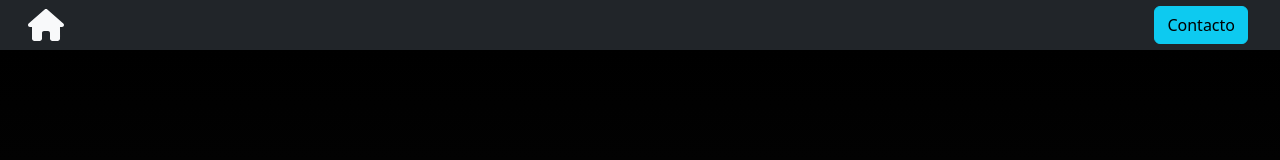
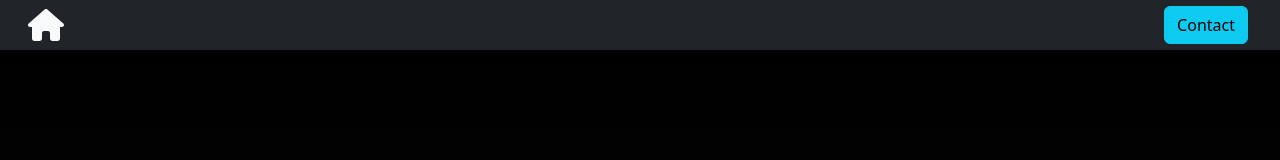
Before and after one commit to NEBUR342/portfolio, a React (Create React App) app: page / in a window 1280 px wide. Shown: the top 160 px of the page. Built offline with nearby package versions, Linux system fonts and the light colour scheme.

Commit message:
cambio rutas

```diff
--- a/src/App.js
+++ b/src/App.js
@@ -22,14 +22,14 @@ const Header = () => (
       <div className="row align-items-center justify-content-between mx-1 h-100">
         <div className="col">
           <h2 className="my-auto">
-            <Link to="/portfolio" className="link-unstyled" aria-label="Home">
+            <Link to="" className="link-unstyled" aria-label="Home">
               <FontAwesomeIcon icon={faHouse} className="icon-home" />
             </Link>
           </h2>
         </div>
         <div className="col d-flex justify-content-end">
-          <Link to="/portfolio/contact" className="mx-1" aria-label="Contact">
-            <button className="btn btn-info">Contacto</button>
+          <Link to="/contact" className="mx-1">
+            <button className="btn btn-info">Contact</button>
           </Link>
         </div>
       </div>
@@ -40,8 +40,7 @@ const Header = () => (
 const Main = () => (
   <main className="container-fluid main-content fondogradiente py-1 flex-grow-1">
     <Routes>
-      <Route path="/portfolio" element={<Home />} />
-      <Route path="/portfolio/contact" element={<Contact />} />
+      <Route path="/contact" element={<Contact />} />
       <Route path="" element={<Home />} />
     </Routes>
   </main>
```
